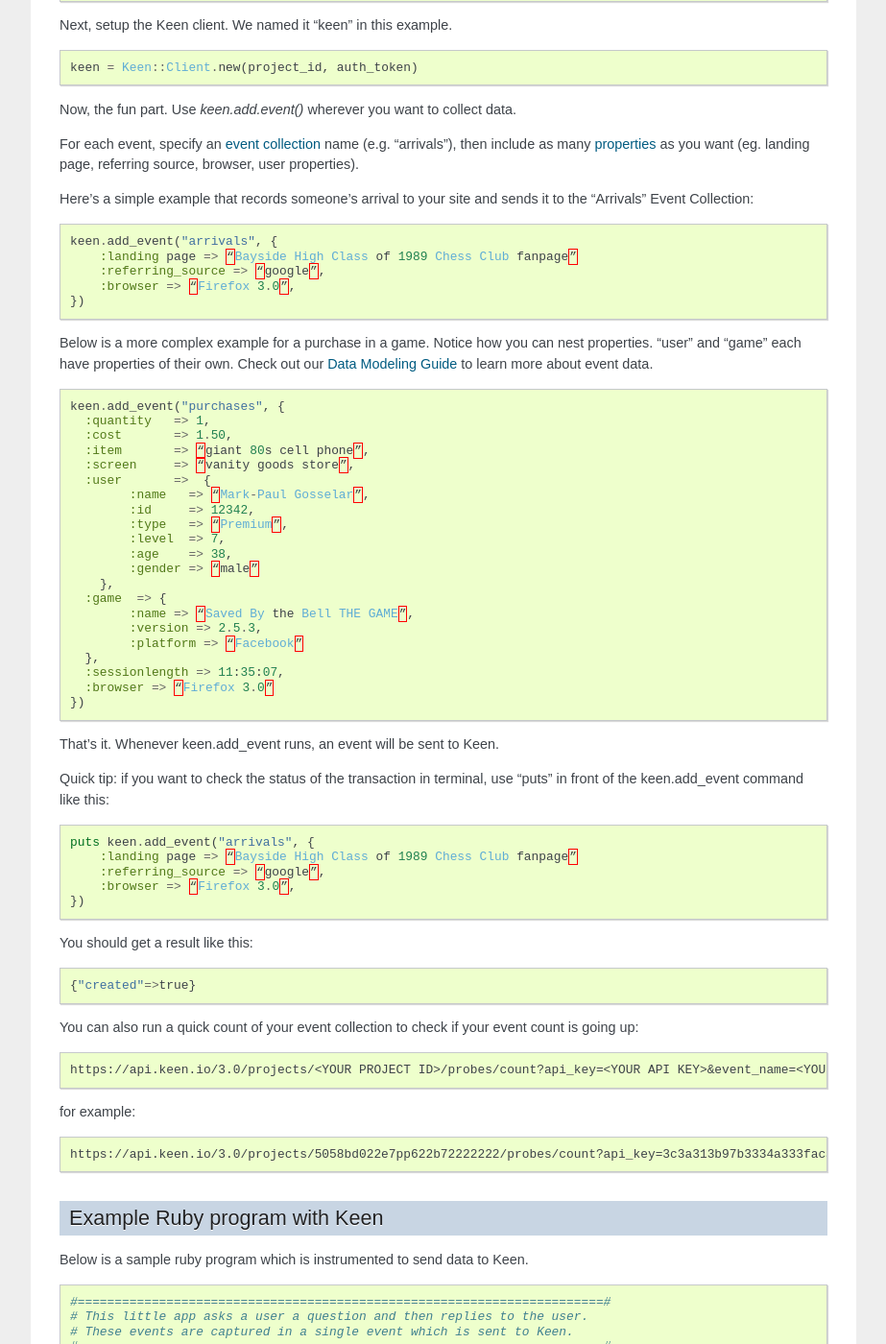
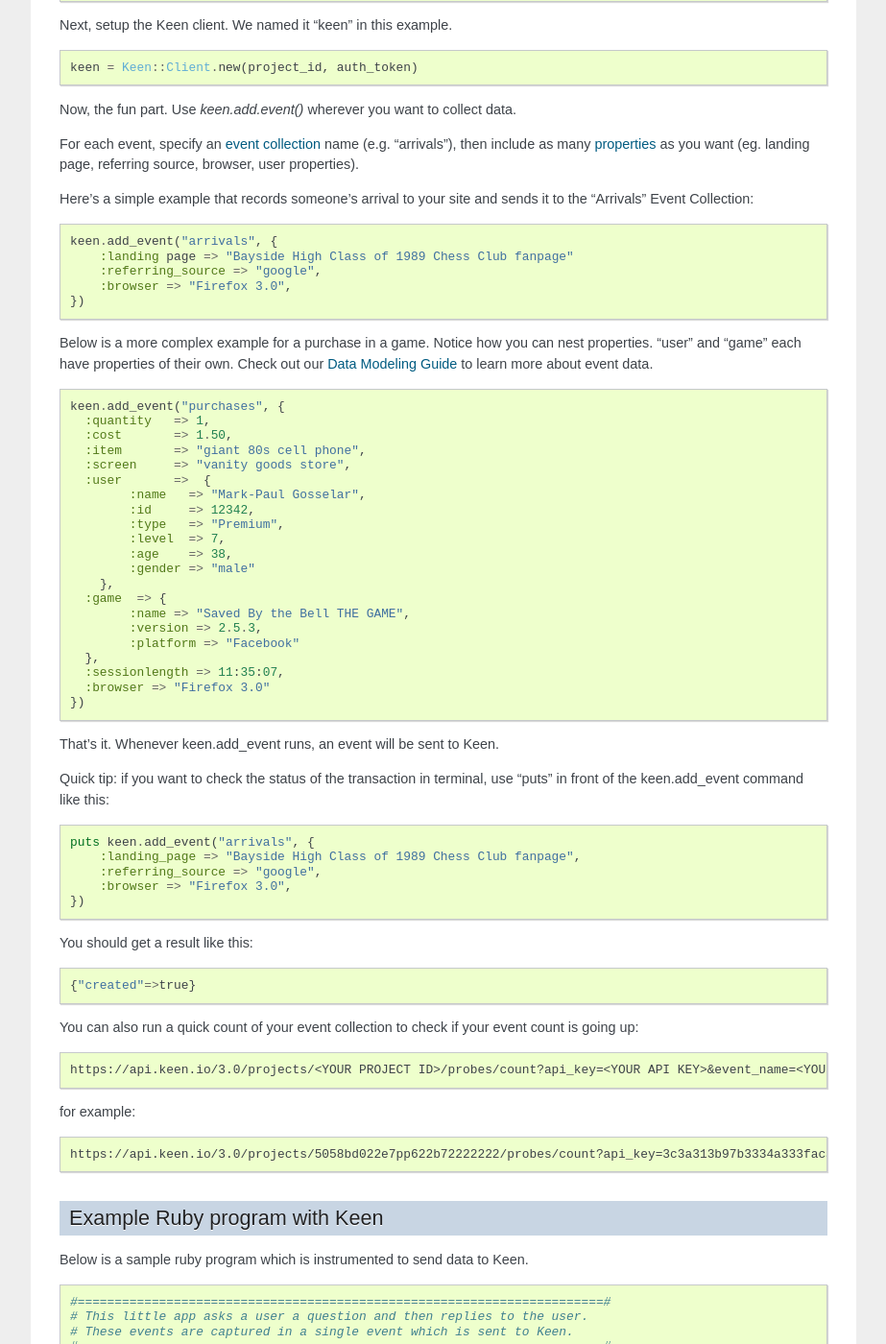
Before and after one commit to keenlabs/Keen-Docs, a Sphinx documentation site: the page built from source/clients/ruby/usage_guide.rst, in a window 1280 px wide and 1400 px high, scrolled down 714 px. Shown: the whole window at 96% size, without its empty margins (198-1121 px from the left). Built offline with Sphinx 7.4.7, drawn with Linux system fonts in a browser that asks for light colours.

Commit message:
fix errors in ruby guide

```diff
--- a/source/clients/ruby/usage_guide.rst
+++ b/source/clients/ruby/usage_guide.rst
@@ -43,42 +43,42 @@ Next, setup the Keen client. We named it "keen" in this example.
 
 Now, the fun part. Use *keen.add.event()* wherever you want to collect data.
 
-For each event, specify an :ref:`event collection <event-collections>` name (e.g. “arrivals”), then include as many :ref:`properties <event-properties>` as you want (eg. landing page, referring source, browser, user properties).
+For each event, specify an :ref:`event collection <event-collections>` name (e.g. "arrivals"), then include as many :ref:`properties <event-properties>` as you want (eg. landing page, referring source, browser, user properties).
 
 Here’s a simple example that records someone’s arrival to your site and sends it to the "Arrivals" Event Collection:
 
 .. code-block:: ruby
 
     keen.add_event("arrivals", {
-        :landing page => “Bayside High Class of 1989 Chess Club fanpage”
-        :referring_source => “google”,
-        :browser => “Firefox 3.0”,
+        :landing page => "Bayside High Class of 1989 Chess Club fanpage"
+        :referring_source => "google",
+        :browser => "Firefox 3.0",
     })
 
-Below is a more complex example for a purchase in a game. Notice how you can nest properties. “user” and “game” each have properties of their own. Check out our :doc:`/event_data_modeling/event_data_intro` to learn more about event data.
+Below is a more complex example for a purchase in a game. Notice how you can nest properties. "user" and "game" each have properties of their own. Check out our :doc:`/event_data_modeling/event_data_intro` to learn more about event data.
 
 .. code-block:: ruby
 
     keen.add_event("purchases", {
       :quantity   => 1,
       :cost       => 1.50,
-      :item       => “giant 80s cell phone”,
-      :screen     => “vanity goods store”,
+      :item       => "giant 80s cell phone",
+      :screen     => "vanity goods store",
       :user       =>  {
-            :name   => “Mark-Paul Gosselar”,
+            :name   => "Mark-Paul Gosselar",
             :id     => 12342,
-            :type   => “Premium”,
+            :type   => "Premium",
             :level  => 7,
             :age    => 38,
-            :gender => “male”
+            :gender => "male"
         },
       :game  => {
-            :name => “Saved By the Bell THE GAME”,
+            :name => "Saved By the Bell THE GAME",
             :version => 2.5.3,
-            :platform => “Facebook”
+            :platform => "Facebook"
       },
       :sessionlength => 11:35:07,
-      :browser => “Firefox 3.0”
+      :browser => "Firefox 3.0"
     })
 
 
@@ -89,9 +89,9 @@ Quick tip: if you want to check the status of the transaction in terminal, use "
 .. code-block:: ruby
 
     puts keen.add_event("arrivals", {
-        :landing page => “Bayside High Class of 1989 Chess Club fanpage”
-        :referring_source => “google”,
-        :browser => “Firefox 3.0”,
+        :landing_page => "Bayside High Class of 1989 Chess Club fanpage",
+        :referring_source => "google",
+        :browser => "Firefox 3.0",
     })
 
 
@@ -112,7 +112,7 @@ for example::
 .. Use a local storage handler to batch events
 .. -------------------------------------------
 ..
-.. Using the default client properties, Keen will send your data each time an event fires. However, to minimize your API calls, we recommend that you batch your events. A free handler that we like a lot is called Redis. The configuration below describes how to use the “RedisHandler” which we built into the Keen ruby client.
+.. Using the default client properties, Keen will send your data each time an event fires. However, to minimize your API calls, we recommend that you batch your events. A free handler that we like a lot is called Redis. The configuration below describes how to use the "RedisHandler" which we built into the Keen ruby client.
 ..
 .. To specify that you would like your events batched, set the cache_locally and storagemode properties when you define a new Keen client.
 ..
```
